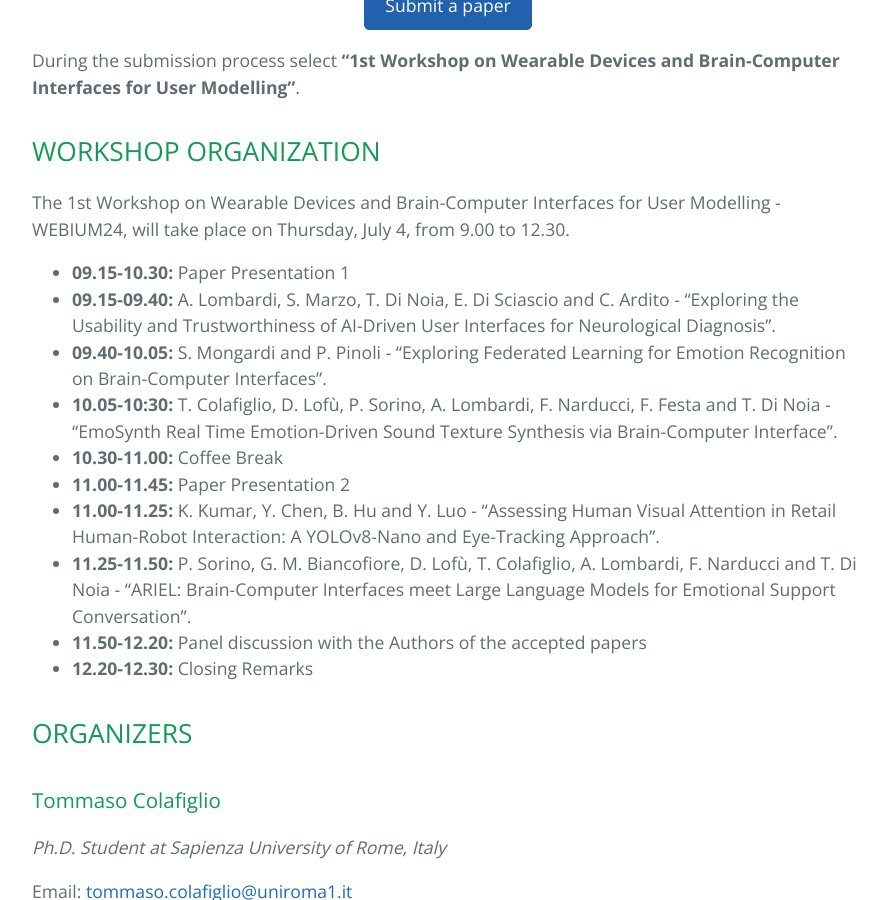
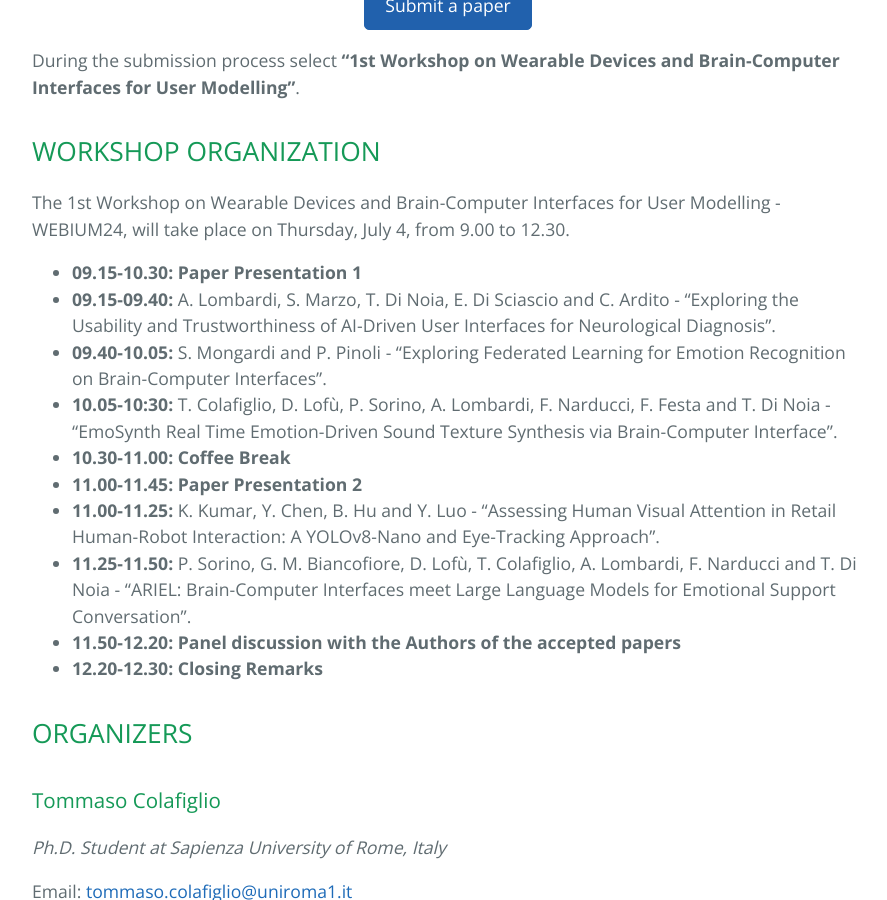
Before and after one commit to sisinflab/webium24, a Jekyll site: the page built from index.md, in a window 1280 px wide and 900 px high, scrolled down 3996 px. Shown: the whole window, without its empty margins (192-1079 px from the left). Built offline with Jekyll 4.4.1, drawn with Linux system fonts in a browser that asks for light colours.

```diff
--- a/index.md
+++ b/index.md
@@ -93,16 +93,16 @@ During the submission process select <b>“1st Workshop on Wearable Devices and
 
 The 1st Workshop on Wearable Devices and Brain-Computer Interfaces for User Modelling - WEBIUM24, will take place on Thursday, July 4, from 9.00 to 12.30.
 
-+ <b>09.15-10.30:</b> Paper Presentation 1
++ <b>09.15-10.30: Paper Presentation 1</b>
 + <b>09.15-09.40:</b> A. Lombardi, S. Marzo, T. Di Noia, E. Di Sciascio and C. Ardito - "Exploring the Usability and Trustworthiness of AI-Driven User Interfaces for Neurological Diagnosis".
 + <b>09.40-10.05:</b> S. Mongardi and P. Pinoli - "Exploring Federated Learning for Emotion Recognition on Brain-Computer Interfaces".
 + <b>10.05-10:30:</b> T. Colafiglio, D. Lofù, P. Sorino, A. Lombardi, F. Narducci, F. Festa and T. Di Noia - "EmoSynth Real Time Emotion-Driven Sound Texture Synthesis via Brain-Computer Interface".
-+ <b>10.30-11.00:</b> Coffee Break
-+ <b>11.00-11.45:</b> Paper Presentation 2
++ <b>10.30-11.00: Coffee Break</b>
++ <b>11.00-11.45: Paper Presentation 2</b>
 + <b>11.00-11.25:</b> K. Kumar, Y. Chen, B. Hu and Y. Luo - "Assessing Human Visual Attention in Retail Human-Robot Interaction: A YOLOv8-Nano and Eye-Tracking Approach".
 + <b>11.25-11.50:</b> P. Sorino, G. M. Biancofiore, D. Lofù, T. Colafiglio, A. Lombardi, F. Narducci and T. Di Noia - "ARIEL: Brain-Computer Interfaces meet Large Language Models for Emotional Support Conversation".
-+ <b>11.50-12.20:</b> Panel discussion with the Authors of the accepted papers
-+ <b>12.20-12.30:</b> Closing Remarks
++ <b>11.50-12.20: Panel discussion with the Authors of the accepted papers</b>
++ <b>12.20-12.30: Closing Remarks</b>
 
 
 ## ORGANIZERS <a name="OR"></a>
```
